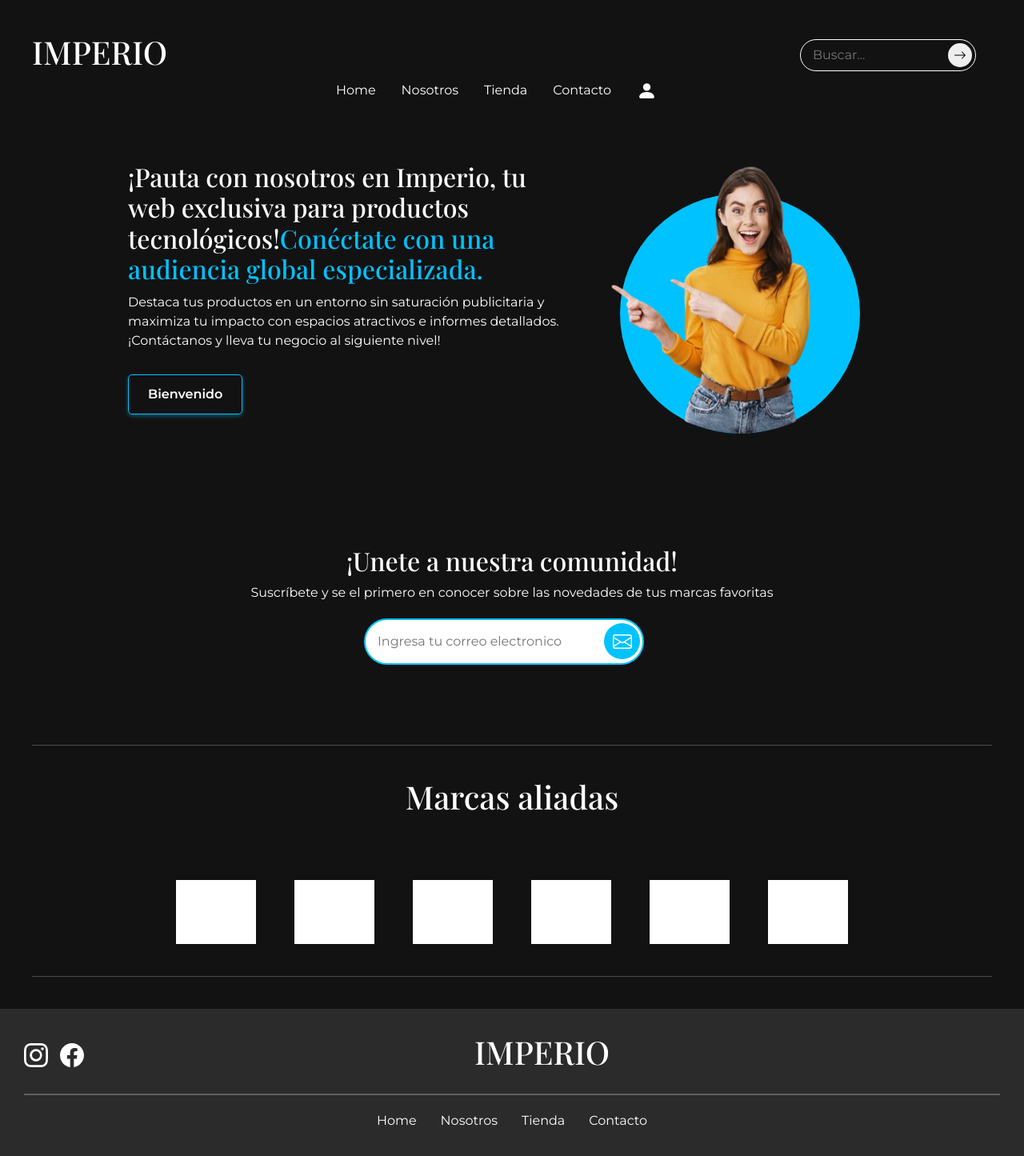
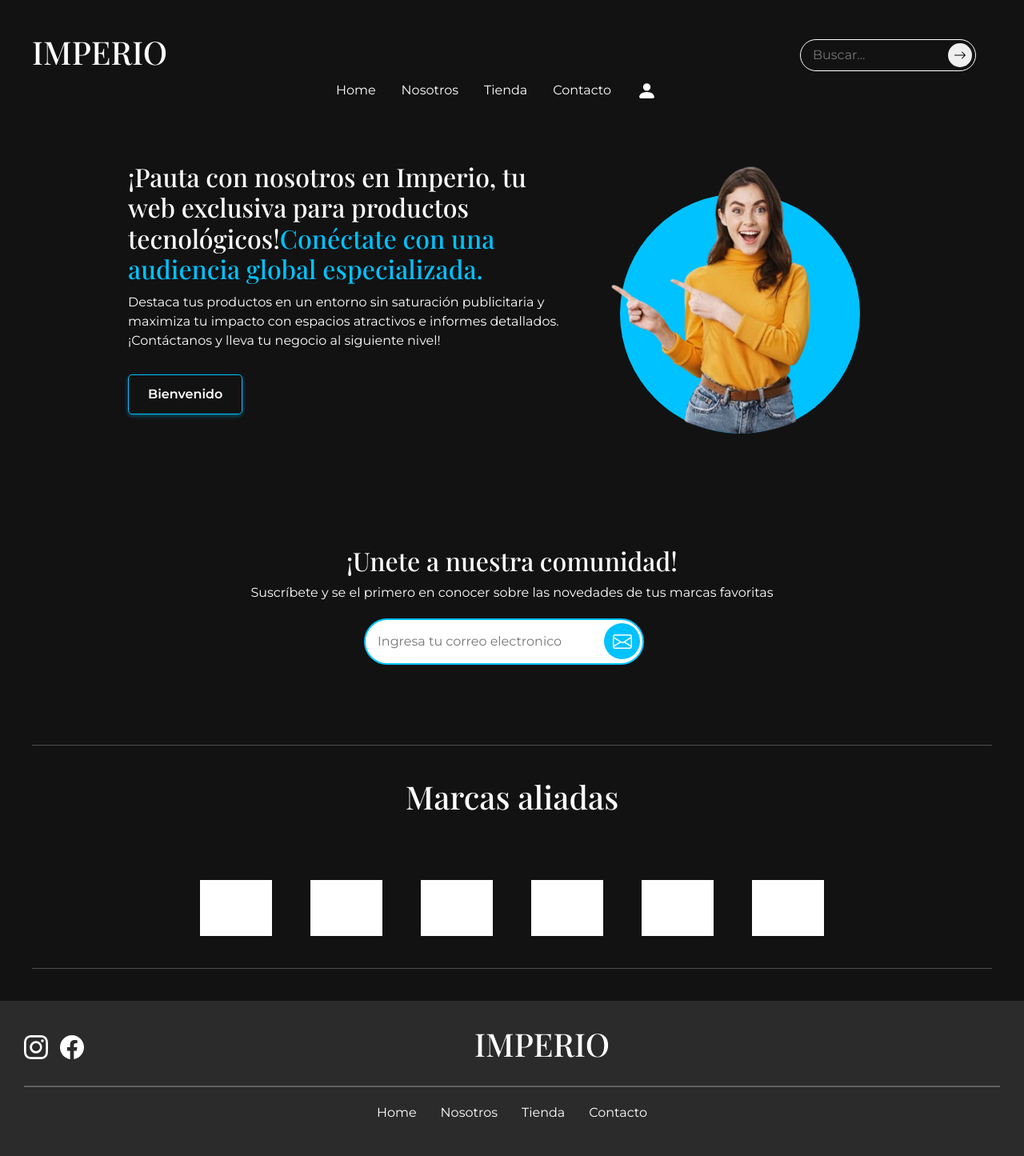
Before and after one commit to Sala-A/IMPERIO, a React (Vite) app: page / in a window 1280 px wide. Shown: the top 1445 px of the page at 80% size. Built offline with nearby package versions, Linux system fonts and the light colour scheme; grey boxes are pictures that could not be loaded; a web font is replaced by a local one.

Commit message:
Modificación del tamaño de los logos de marcas aliadas

```diff
--- a/src/Style/Layout/BrandGallery.scss
+++ b/src/Style/Layout/BrandGallery.scss
@@ -9,8 +9,8 @@
         gap: 3rem;
     }
     #img-brand-gallery{
-        width: 100px;
-        height: 80px;
+        width: 90px;
+        height: 70px;
         filter: grayscale(100%) brightness(300%)
     }
 }
```
